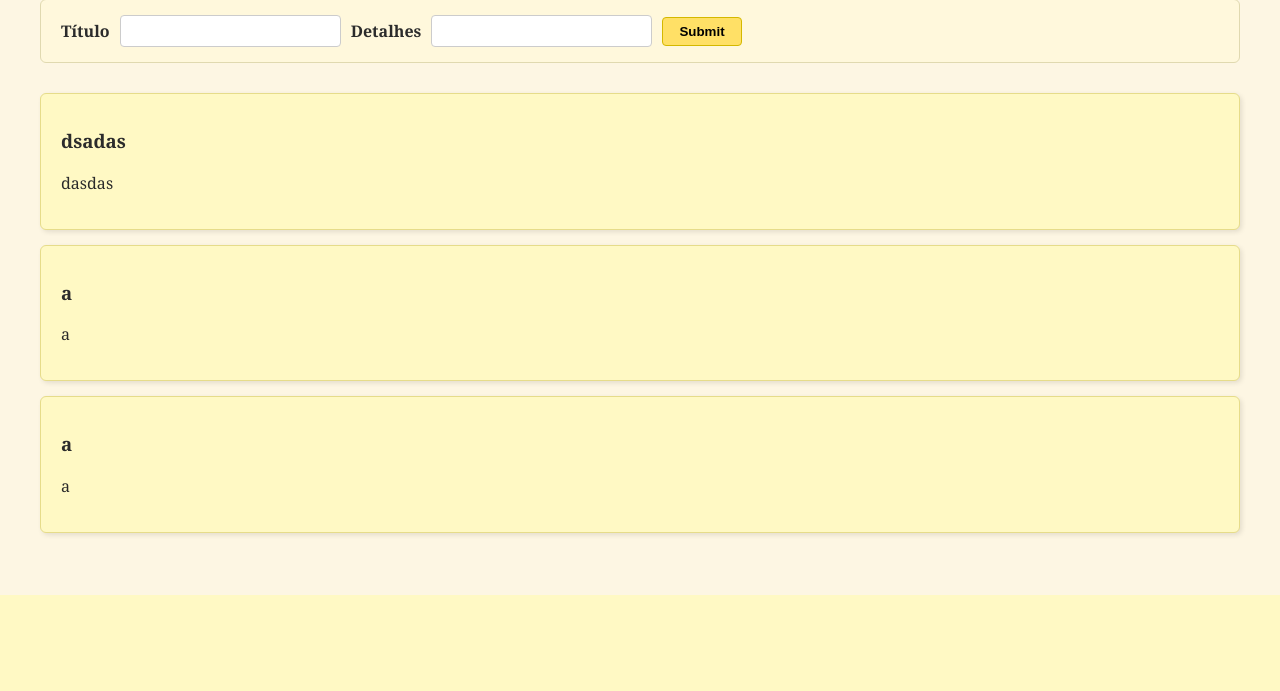
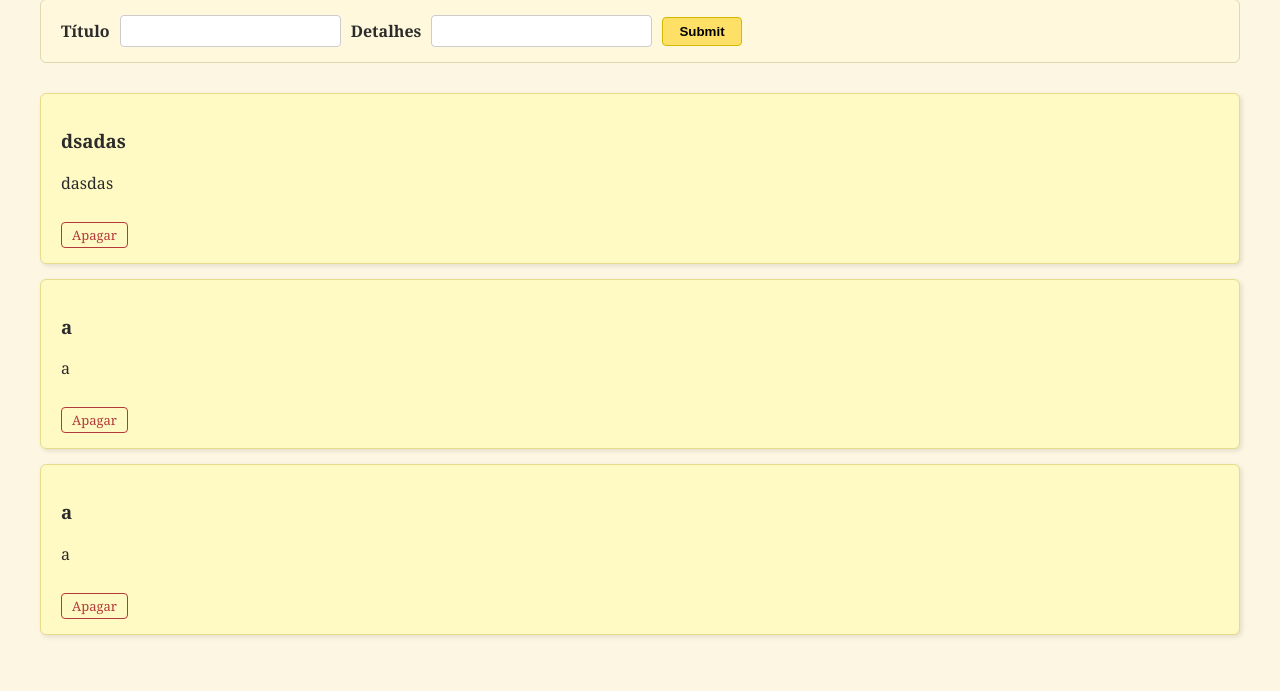
Before and after one commit to thiagotozzi08/projeto1, a Flask app: page / in a window 1280 px wide. Shown: the part 205-896 px from the top of the page. Before the commit the page ends 800 px from the top, so only its background shows below. Run offline with Flask 3, Linux system fonts and the light colour scheme; data comes from the database, SQL or seed files in the repository; both versions use the stored data as it was after the commit.

Commit message:
implementado apagar anotacoes

```diff
--- a/servidor.py
+++ b/servidor.py
@@ -20,6 +20,11 @@ def submit_form():
     views.submit(titulo, detalhes)
     return redirect('/')
 
+@app.route('/delete/<id>')
+def delete_note_route(id):
+    views.delete(id)
+    return redirect('/')
+
 
 if __name__ == '__main__':
     app.run(debug=True)
--- a/static/style/getit.css
+++ b/static/style/getit.css
@@ -73,3 +73,19 @@ li b {
   font-size: 18px;
   margin-bottom: 6px;
 }
+
+li a[name="delete_button"] {
+  display: inline-block;
+  margin-top: 8px;
+  font-size: 13px;
+  color: #b33a3a;
+  text-decoration: none;
+  border: 1px solid #b33a3a;
+  border-radius: 4px;
+  padding: 3px 10px;
+}
+
+li a[name="delete_button"]:hover {
+  background-color: #b33a3a;
+  color: #fff;
+}
--- a/static/templates/components/note.html
+++ b/static/templates/components/note.html
@@ -1,4 +1,5 @@
 <li>
     <h3>{title}</h3>
     <p>{details}</p>
+    <a href="/delete/{id}" name="delete_button">Apagar</a>
 </li>
--- a/utils.py
+++ b/utils.py
@@ -25,3 +25,10 @@ def add_note(title, content):
     cursor.execute("INSERT INTO note (title, content) VALUES (?, ?)", (title, content))
     conn.commit()
     conn.close()
+
+def delete_note(id):
+    conn = get_connection()
+    cursor = conn.cursor()
+    cursor.execute("DELETE FROM note WHERE id = ?", (id,))
+    conn.commit()
+    conn.close()
--- a/views.py
+++ b/views.py
@@ -1,9 +1,9 @@
-from utils import load_template, get_notes, add_note
+from utils import load_template, get_notes, add_note, delete_note
 
 def index():
     note_template = load_template('components/note.html')
     notes_li = [
-        note_template.format(title=nota['title'], details=nota['content'])
+        note_template.format(title=nota['title'], details=nota['content'], id=nota['id'])
         for nota in get_notes()
     ]
     notes = '\n'.join(notes_li)
@@ -12,3 +12,6 @@ def index():
 
 def submit(titulo, detalhes):
     add_note(titulo, detalhes)
+
+def delete(id):
+    delete_note(id)
```
Also changed, not shown: banco.db.
